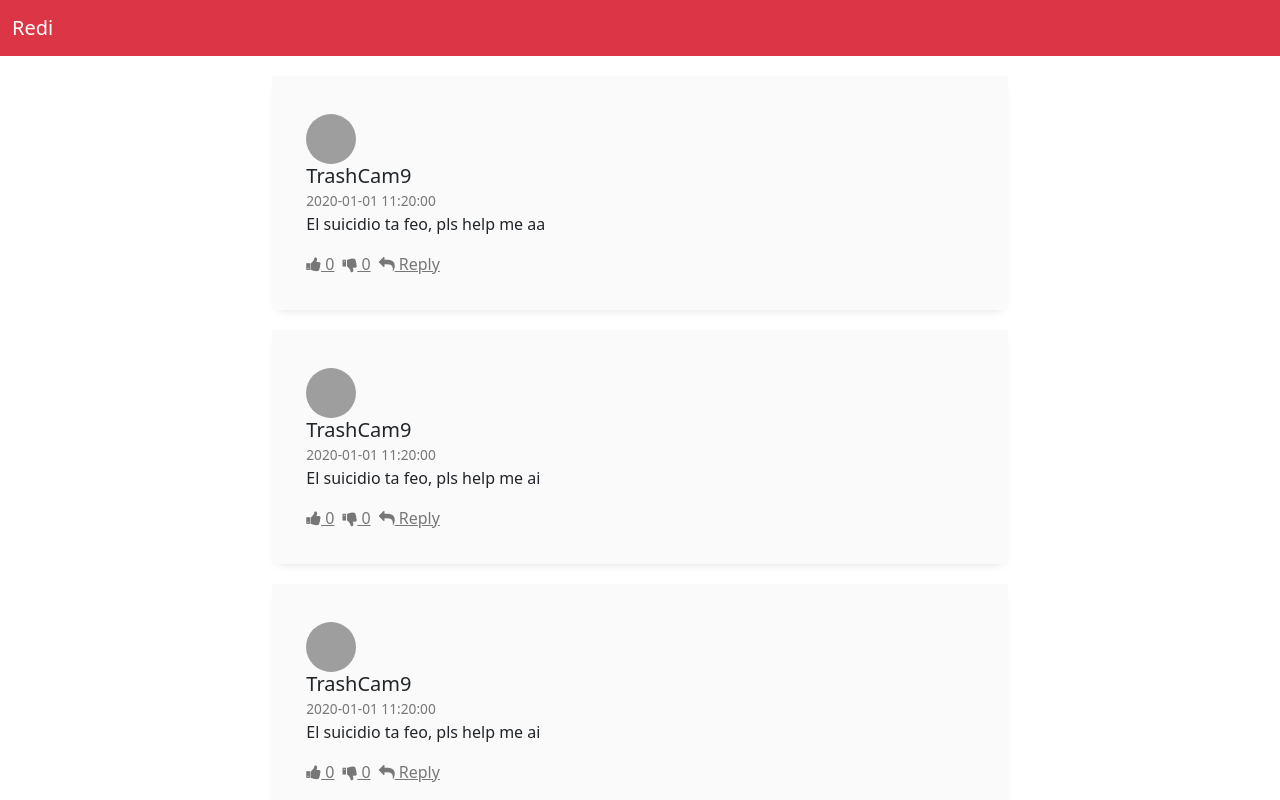
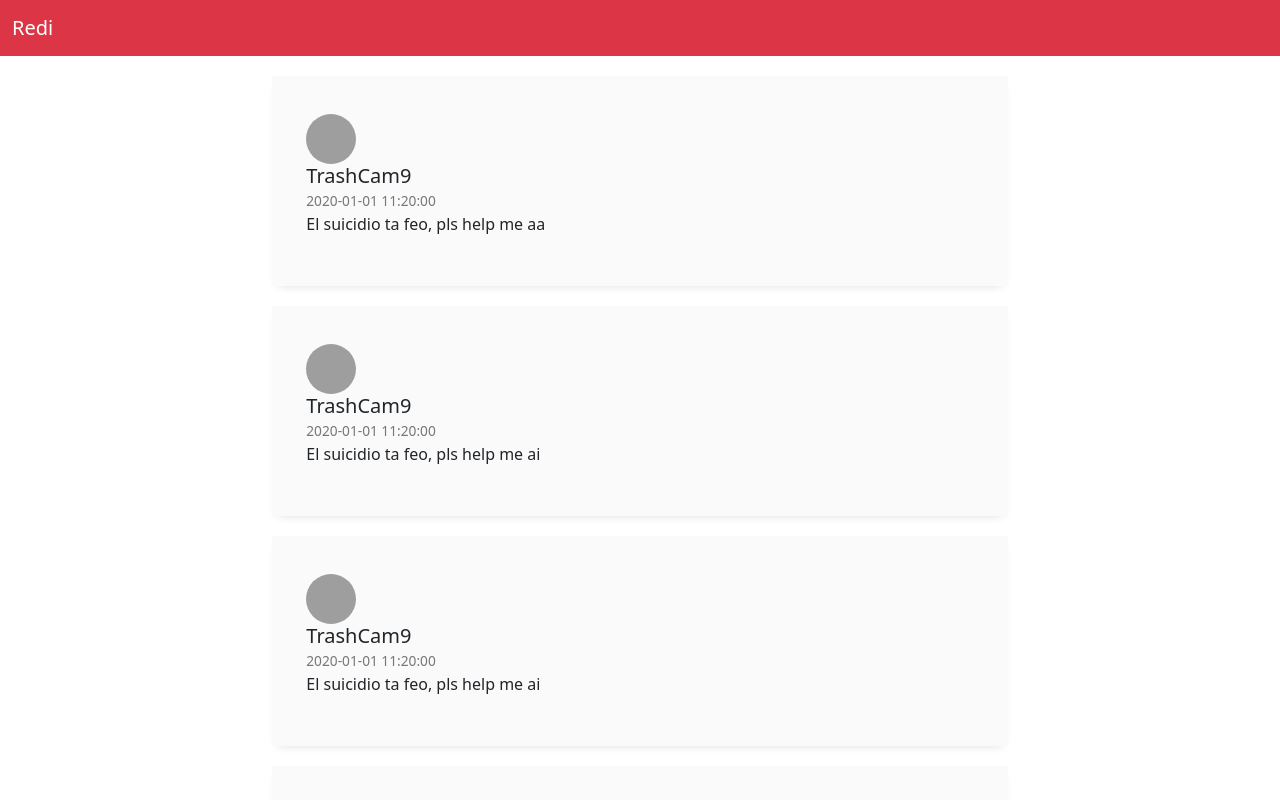
Before and after one commit to Gatos-de-negocios-BI/Proyecto1, an Angular app in the folder parte2-analitica/: page / in a window 1280 px wide. Shown: the top 800 px of the page. Built offline with nearby package versions, Linux system fonts and the light colour scheme; grey boxes are pictures that could not be loaded.

Commit message:
Take replies and likes off

```diff
--- a/parte2-analitica/src/app/publicacion/publicacion-list/publicacion-list.component.html
+++ b/parte2-analitica/src/app/publicacion/publicacion-list/publicacion-list.component.html
@@ -14,27 +14,6 @@
               </div>
 
               <p>{{ publicacion.text }}</p>
-
-              <ul class="list-inline d-sm-flex my-0">
-                <li class="list-inline-item g-mr-20">
-                  <a class="u-link-v5 g-color-gray-dark-v4 g-color-primary--hover" href="#!">
-                    <i class="fa fa-thumbs-up g-pos-rel g-top-1 g-mr-3"></i>
-                    0
-                  </a>
-                </li>
-                <li class="list-inline-item g-mr-20">
-                  <a class="u-link-v5 g-color-gray-dark-v4 g-color-primary--hover" href="#!">
-                    <i class="fa fa-thumbs-down g-pos-rel g-top-1 g-mr-3"></i>
-                    0
-                  </a>
-                </li>
-                <li class="list-inline-item ml-auto">
-                  <a class="u-link-v5 g-color-gray-dark-v4 g-color-primary--hover" href="#!">
-                    <i class="fa fa-reply g-pos-rel g-top-1 g-mr-3"></i>
-                    Reply
-                  </a>
-                </li>
-              </ul>
             </div>
         </div>
     </div>
```
